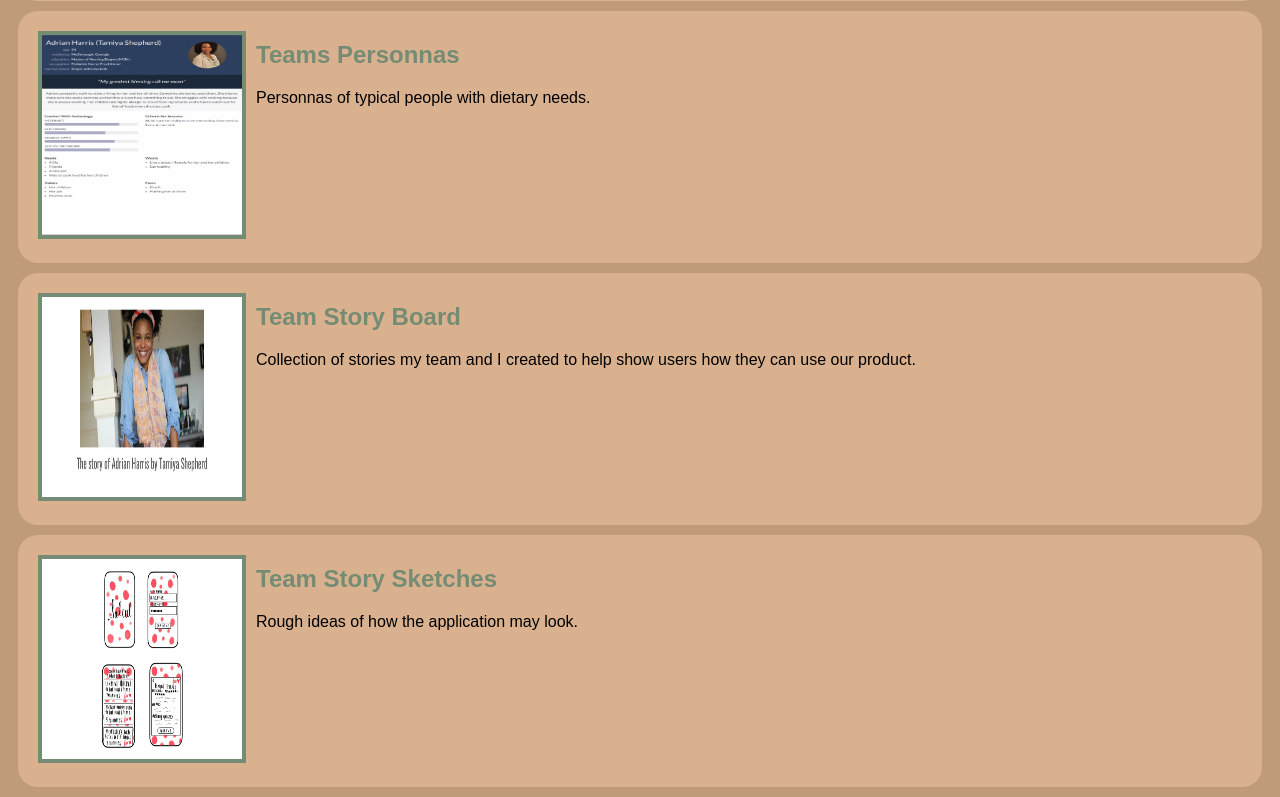
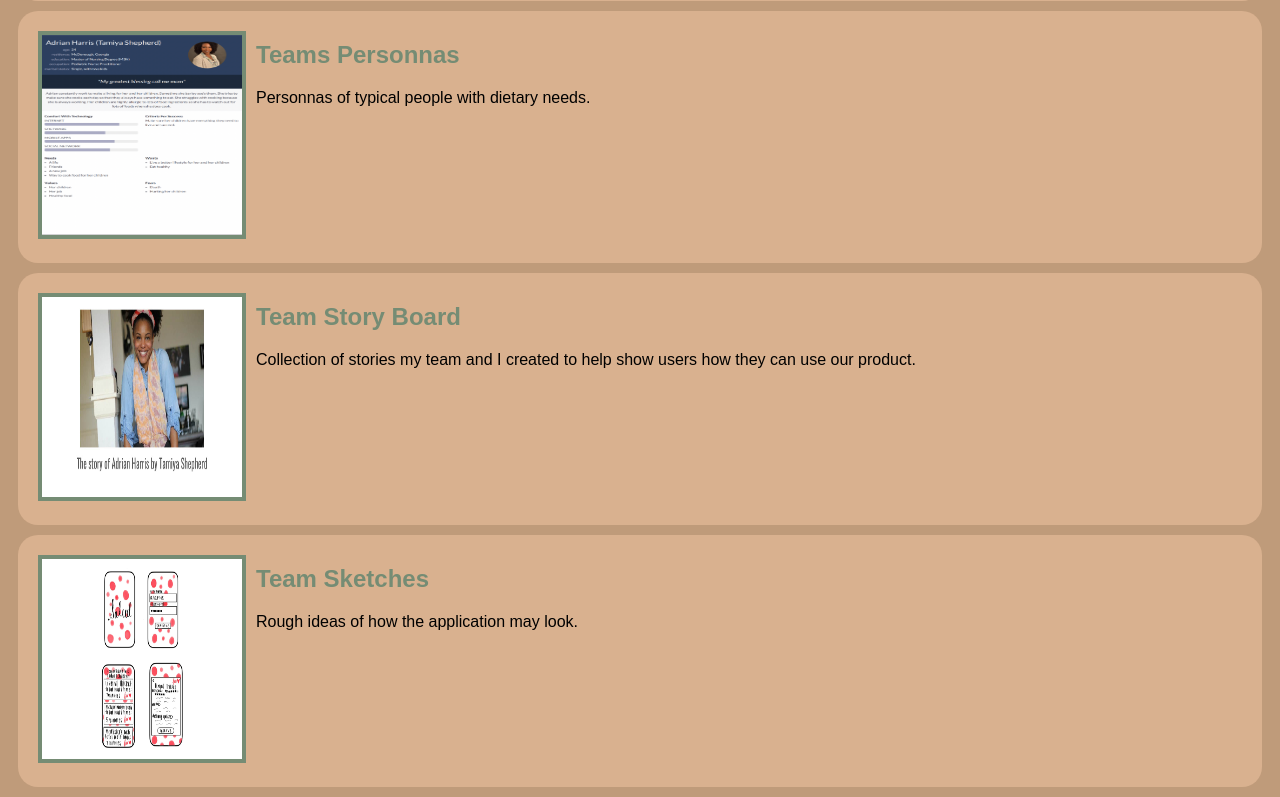
Before and after one commit to ttamiyyaa/ttamiyyaa.github.io, a plain HTML site: page index.html in a window 1280 px wide. Shown: the part 593-1390 px from the top of the page. Drawn offline with Linux system fonts and the light colour scheme.

Commit message:
Add files via upload

```diff
--- a/index.html
+++ b/index.html
@@ -60,7 +60,7 @@
         <section class="assignment">
             <a href="files/sketches.pdf"><img src="images/sketches.png"width="350"height="250"></a>
             <section class="ass-details">
-                <a href="files/sketches.pdf"><h2>Team Story Sketches</h2></a>
+                <a href="files/sketches.pdf"><h2>Team Sketches</h2></a>
                 <p>
                     Rough ideas of how the application may look.
                 </p>
```
